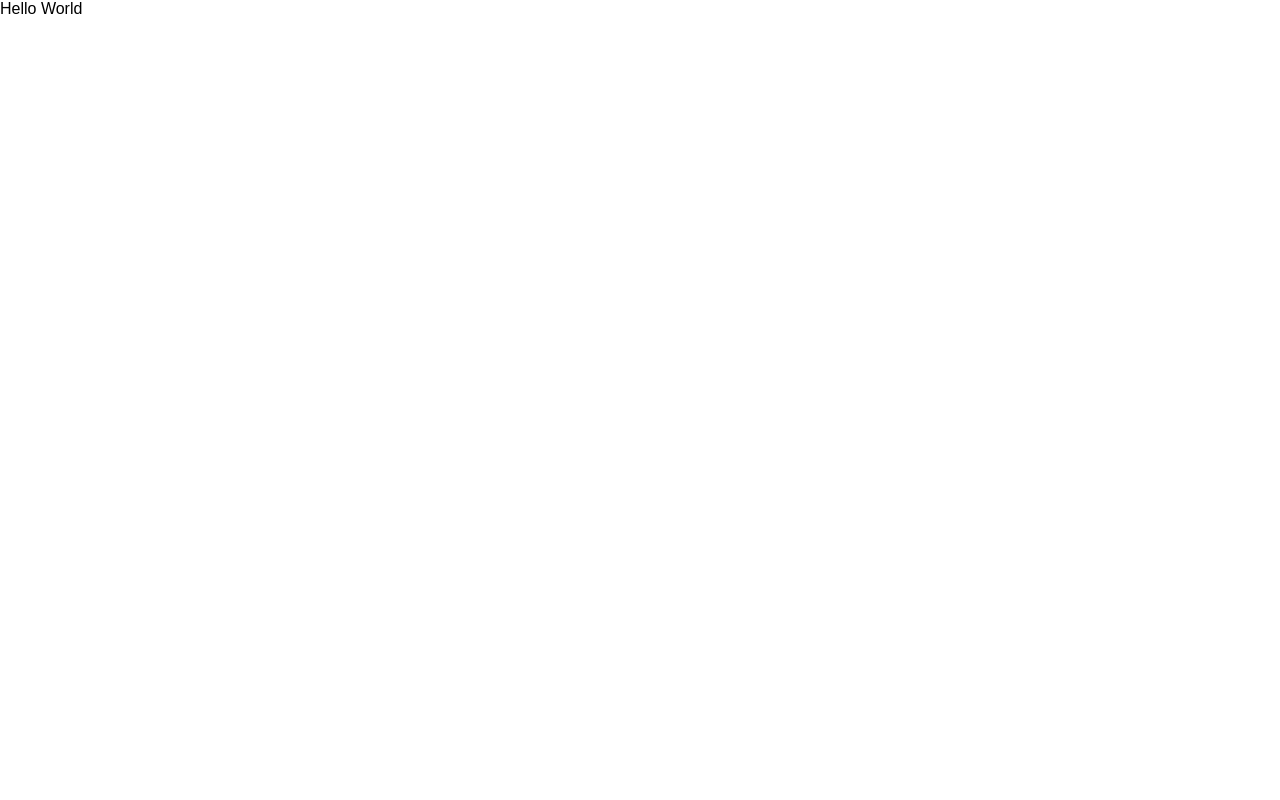
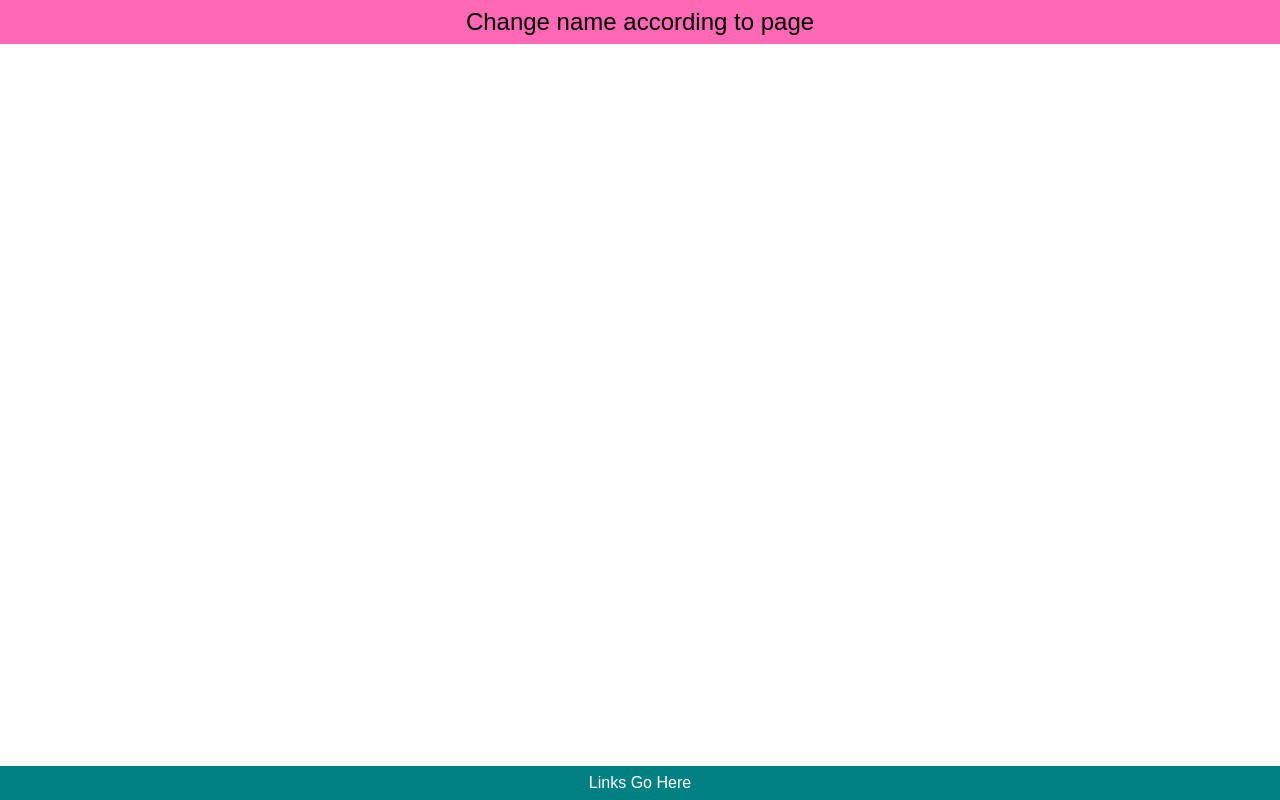
Before and after one commit to doctype-Melvin/repsetweight, a Next.js app: page / in a window 1280 px wide. Built offline with nearby package versions, Linux system fonts and the light colour scheme.

Commit message:
adds initial layout

```diff
--- a/app/layout.js
+++ b/app/layout.js
@@ -2,15 +2,18 @@
 
 import { ThemeProvider } from "styled-components";
 import { GlobalStyle } from "@/styles";
+import MainLayout from "@/components/Layout";
 
-export default function RootLayout({ children }) {
+export default function RootLayout({ children, headerText }) {
   return (
     <html lang="en">
       <body>
+        <MainLayout>
         <ThemeProvider theme={{}}>
           <GlobalStyle />
           {children}
         </ThemeProvider>
+        </MainLayout>
       </body>
     </html>
   );
--- a/app/page.js
+++ b/app/page.js
@@ -1,3 +1,6 @@
 export default function Home() {
-  return <div>Hello World</div>;
+  return (
+    <>
+    </>
+  );
 }
--- /dev/null
+++ b/components/Header/index.js
@@ -0,0 +1,18 @@
+import styled from "styled-components";
+
+const HeaderSection = styled.section`
+height: fit-content;
+padding: .5rem 2rem;
+background-color: hotpink;
+text-align: center;
+font-size: 1.5rem;
+`
+
+export default function Header({headerText}){
+    return (
+        <HeaderSection>
+            {headerText}
+            Change name according to page
+        </HeaderSection>
+    )
+}
--- /dev/null
+++ b/components/Layout/index.js
@@ -0,0 +1,22 @@
+import styled from "styled-components"
+import Header from "../Header"
+import Navigation from "../Navigation"
+
+const LayoutContainer = styled.section`
+    min-height: 100vh;
+    display: flex;
+    flex-direction: column;
+    justify-content: space-between;
+`
+
+
+
+export default function MainLayout({ children }) {
+    return (
+        <LayoutContainer>
+            <Header />
+            { children }
+            <Navigation />
+        </LayoutContainer>
+    )
+}
--- /dev/null
+++ b/components/Navigation/index.js
@@ -0,0 +1,17 @@
+import styled from "styled-components"
+
+const NavigationSection = styled.section`
+    height: fit-content;
+    padding: 0.5rem;
+    background-color: teal;
+    text-align: center;
+    color: #fff;
+`
+
+export default function Navigation(){
+    return (
+        <NavigationSection>
+        Links Go Here
+        </NavigationSection>
+    )
+}
```
